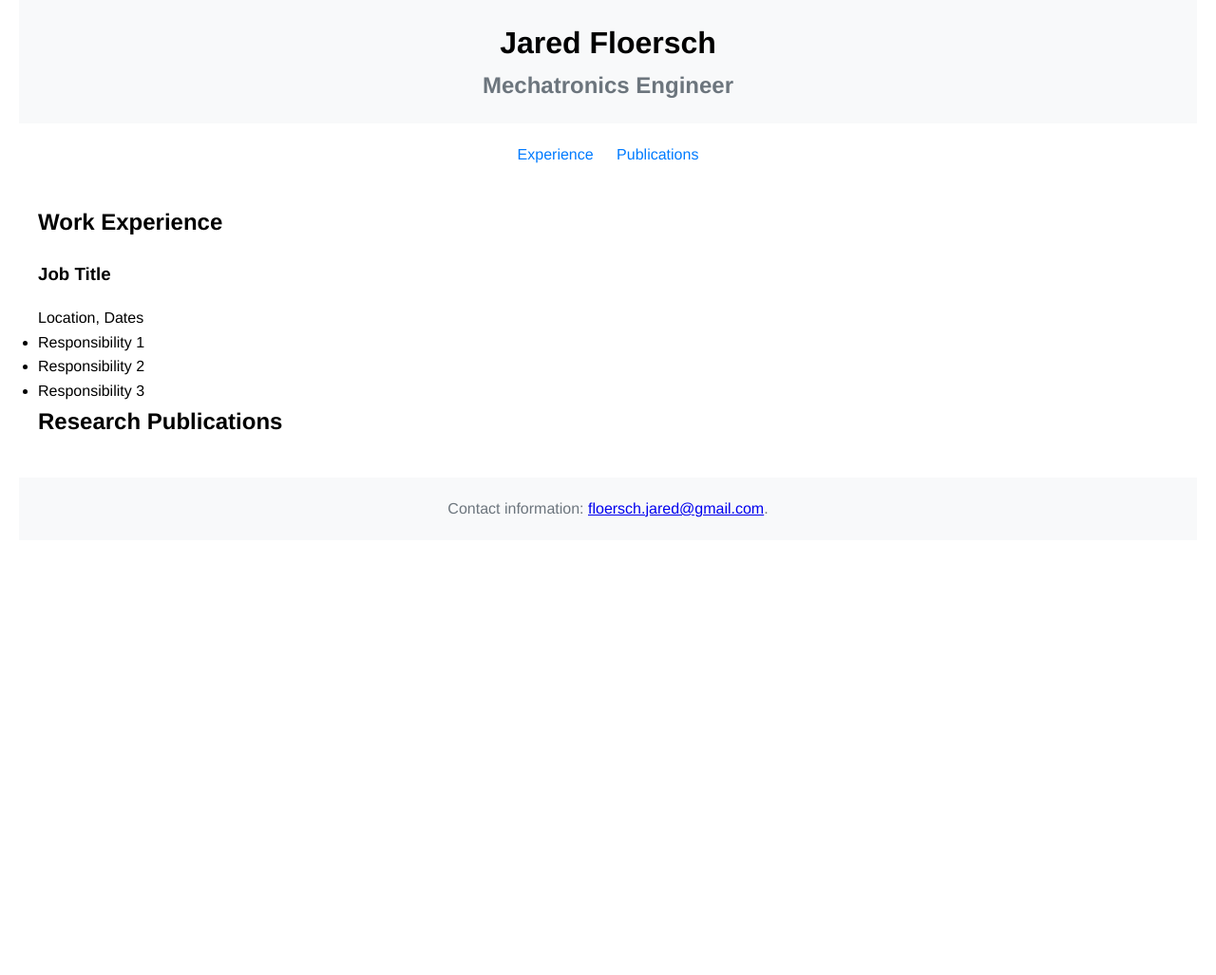
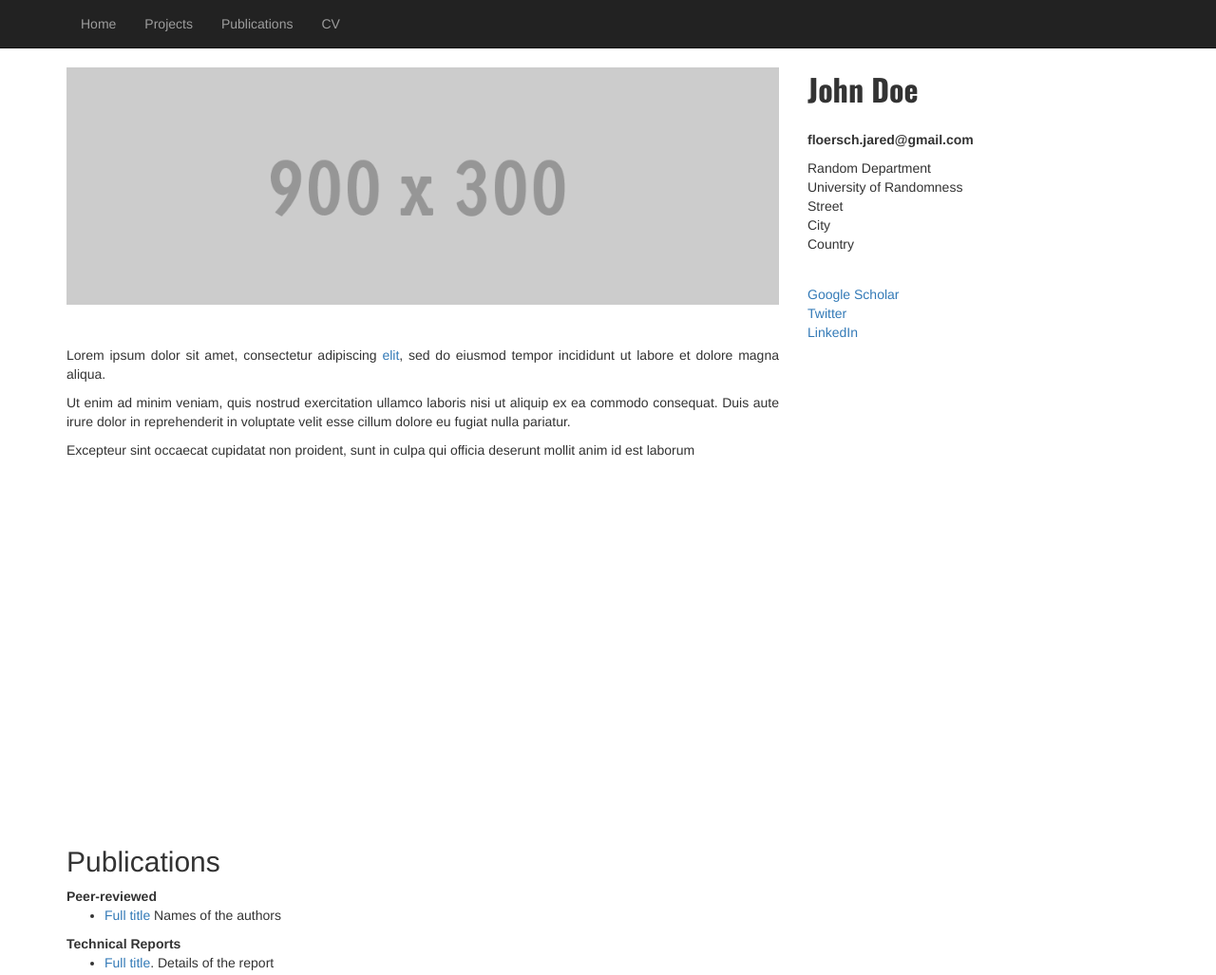
Before and after one commit to jfloersch/jfloersch.github.io, a plain HTML site: page index.html in a window 1280 px wide. Shown: the top 1027 px of the page at 95% size. Before the commit the page ends 800 px from the top, so only its background shows below. Drawn offline with nearby package versions, Linux system fonts and the light colour scheme.

Commit message:
test of plain academic

```diff
--- a/index.html
+++ b/index.html
@@ -1,44 +1,113 @@
 <!DOCTYPE html>
+<!--
+    Plain-Academic by Vasilios Mavroudis
+    Released under the Simplified BSD License/FreeBSD (2-clause) License.
+    https://github.com/mavroudisv/plain-academic
+-->
+
 <html lang="en">
 <head>
-    <meta charset="UTF-8">
-    <meta name="viewport" content="width=device-width, initial-scale=1.0">
-    <title>floersch.tech</title>
-    <link rel="stylesheet" href="styles.css">
+  <title>Jared Floersch</title>
+  <meta charset="utf-8">
+  <meta name="viewport" content="width=device-width, initial-scale=1">
+  <link rel="stylesheet" href="https://maxcdn.bootstrapcdn.com/bootstrap/3.3.6/css/bootstrap.min.css">
+  <script src="https://ajax.googleapis.com/ajax/libs/jquery/1.12.0/jquery.min.js"></script>
+  <script src="https://maxcdn.bootstrapcdn.com/bootstrap/3.3.6/js/bootstrap.min.js"></script>
+  <link href='https://fonts.googleapis.com/css?family=Oswald:700' rel='stylesheet' type='text/css'>
 </head>
 <body>
-    <header>
-        <h1>Jared Floersch</h1>
-        <h2>Mechatronics Engineer</h2>
-    </header>
-    <nav>
-        <ul>
-            <li><a href="#experience">Experience</a></li>
-            <li><a href="#publications">Publications</a></li>
-        </ul>
-    </nav>
-    <main>
-        <section id="experience">
-            <h2>Work Experience</h2>
-            <article>
-                <h3>Job Title</h3>
-                <p>Location, Dates</p>
+
+
+<!-- Navigation -->
+	<nav class="navbar navbar-inverse navbar-static-top" role="navigation">
+	   <div class="container">
+		<div class="navbar-header">
+		  <button type="button" class="navbar-toggle collapsed" data-toggle="collapse" data-target="#bs-example-navbar-collapse-1">
+						<span class="sr-only">Toggle navigation</span>
+						<span class="icon-bar"></span>
+						<span class="icon-bar"></span>
+						<span class="icon-bar"></span>
+					</button>
+		</div>
+
+		<!-- Collect the nav links, forms, and other content for toggling -->
+		<div class="collapse navbar-collapse" id="bs-example-navbar-collapse-1">
+		  <ul class="nav navbar-nav">
+				  <li><a href="index.html">Home</a></li>
+				  <li><a href="#">Projects</a></li>
+				  <li><a href="#publications">Publications</a></li>
+				  <li><a href="#">CV</a></li>
+		  </ul>
+		</div>
+	  </div>
+	</nav>
+
+  <!-- Page Content -->
+    <div class="container">
+
+        <div class="row">
+
+            <!-- Entries Column -->
+            <div class="col-md-8" style="height: 100vh;">
+
+                <!-- Main Image -->
+                <img class="img-responsive" src="photo.gif" alt=""><br>
+
+                <div style="margin-top:3%; text-align:justify;">
+					<p>Lorem ipsum dolor sit amet, consectetur adipiscing <a href="#">elit</a>, sed do eiusmod tempor incididunt ut labore et dolore magna aliqua.</p>
+
+					<p>Ut enim ad minim veniam, quis nostrud exercitation ullamco laboris nisi ut aliquip ex ea commodo consequat. Duis aute irure dolor in reprehenderit in voluptate velit esse cillum dolore eu fugiat nulla pariatur.</p>
+
+					<p>Excepteur sint occaecat cupidatat non proident, sunt in culpa qui officia deserunt mollit anim id est laborum</p>
+                </div>
+            </div>
+
+            <!-- Contact Info on the Sidebar -->
+            <div class="col-md-4">
+                <div style="font-family: 'Oswald', sans-serif; font-size: 32px;"><b>John Doe</b></div><br>
+                <p><b>floersch.jared@gmail.com</b><br>
+                <p>Random Department<br>
+                University of Randomness<br>
+                Street<br>
+                City <br>
+                Country<br>
+                </p>
+            </div>
+
+
+            <!-- Links on the Sidebar -->
+            <div class="col-md-4" style="margin-top:2%">
+              <dd><a href="#">Google Scholar</a></dd>
+              <dd><a href="#">Twitter</a></dd>
+              <dd><a href="#">LinkedIn</a></dd>
+            </div>
+
+
+            <!-- Publications -->
+            <div class="col-md-8" style="height: 100vh;">
+                <h2 id="publications">Publications</h2>
+
+                <strong>Peer-reviewed</strong><br/>
                 <ul>
-                    <li>Responsibility 1</li>
-                    <li>Responsibility 2</li>
-                    <li>Responsibility 3</li>
-                    <!-- Add more as needed -->
+                <li class="paper" words="add, your, keywords, here"><a href="#">Full title</a> Names of the authors</li>
                 </ul>
-            </article>
-            <!-- Repeat for each job -->
-        </section>
-        <section id="publications">
-            <h2>Research Publications</h2>
-            <!-- Add your research publications here -->
-        </section>
-    </main>
-    <footer>
-        <p>Contact information: <a href="mailto:floersch.jared@gmail.com">floersch.jared@gmail.com</a>.</p>
-    </footer>
+
+                <strong>Technical Reports</strong><br/>
+                <ul>
+                <li class="paper" words="add, your, keywords, here"><a href="#">Full title</a>. Details of the report</li>
+                </ul>
+            </div>
+
+
+        </div>
+
+
+    </div>
+    <!-- /.container -->
+
+    <!-- Other people may like it too! -->
+    <a style="color:#b5bec9;font-size:0.8em; float:right;" href="https://github.com/mavroudisv/plain-academic">Plain Academic</a>
+
 </body>
+
 </html>
```
Also changed, not shown: LICENSE.txt (added), img/frontpage.png (added), photo.gif (added), 2 other files.
